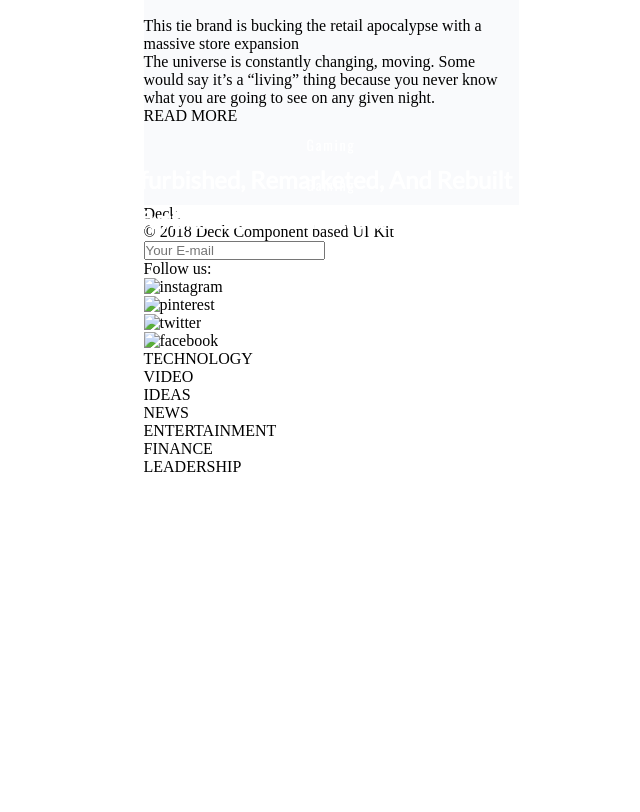
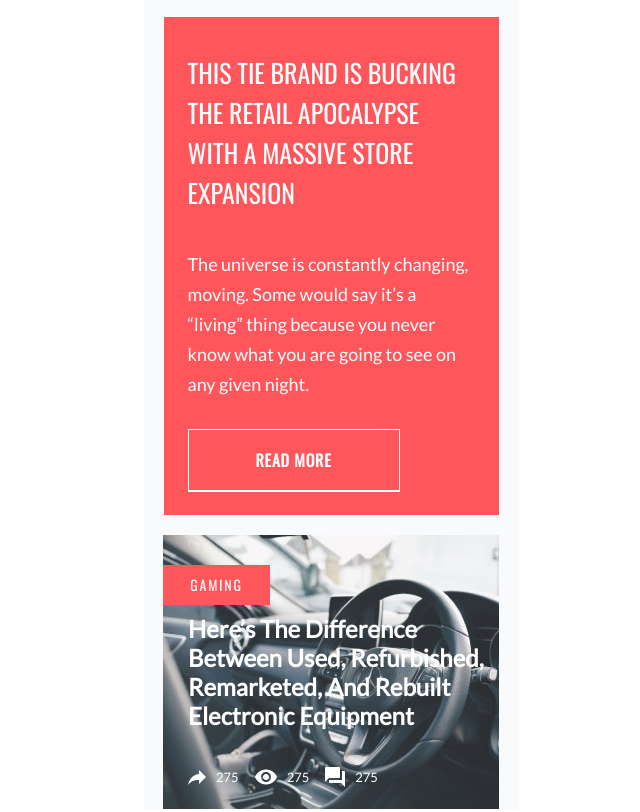
Before and after one commit to eunbij/pre-challenge-fe, a plain HTML site: page index.html in a window 1280 px wide. Shown: the part 1746-2558 px from the top of the page, without its empty margins (309-949 px from the left). Before the commit the page ends 2222 px from the top, so only its background shows below. Drawn offline with nearby package versions, Linux system fonts and the light colour scheme.

Commit message:
프리온보딩 챌린지 사전과제 구조 수정 및 고정형 레이아웃 작업

```diff
--- a/css/index.css
+++ b/css/index.css
@@ -106,6 +106,7 @@ main {
     line-height: 40px;
     color: #fff;
     letter-spacing: 1.75px;
+    text-transform: uppercase;
 }
 .banner h2 {
     font-family: 'Oswald', sans-serif;
@@ -273,3 +274,137 @@ main {
     font-weight: 500;
     color: #fff;
 }
+.blog {
+    width: 335px;
+    height: 498px;
+    background: #FF565C;
+    margin: 0 auto 20px auto;
+}
+.blog .h2 {
+    font-family: 'Oswald', sans-serif;
+    font-weight: 500;
+    font-size: 26px;
+    color: #fff;
+    text-align: left;
+    padding: 36px 24px;
+    text-transform: uppercase;
+    line-height: 40px;
+    word-spacing: -0.38px;
+}
+.blog p {
+    width: 282px;
+    padding-left: 24px;
+    font-family: 'Lato', sans-serif;
+    font-size: 18px;
+    color: #fff;
+    line-height: 30px;
+    margin-bottom: 30px;
+}
+.blog .btn {
+    width: 210px;
+    height: 60px;
+    border: 1px solid #fff;
+    border-bottom: 2px solid #fff;
+    text-align: center;
+    line-height: 60px;
+    margin-left: 24px;
+}
+.blog .btn a {
+    font-family: 'Oswald', sans-serif;
+    font-size: 16px;
+    letter-spacing: 0.8px;
+    font-weight: 600;
+    color: #fff;
+}
+.footer {
+    width: 375px;
+    height: 440px;
+    margin: 100px auto 8px auto;
+    background: #1D1F24;
+    padding: 40px 0 0 20px;
+}
+.footer .footerTop .footerLogo {
+    font-size: 24px;
+    font-weight: bold;
+    font-family: 'Lato', sans-serif;
+    color: #F9FAFC;
+    opacity: 0.2;
+}
+.footer .footerTop .copyright {
+    font-family: 'Lato', sans-serif;
+    line-height: 18px;
+    color: #fff;
+    opacity: 0.7;
+    margin-bottom: 20px;
+}
+.footer .social .emailSubs {
+    display: flex;
+    flex-flow: row nowrap;
+    justify-content: flex-start;
+    margin-bottom: 25px;
+}
+.footer .social .emailSubs input {
+    height: 35px;
+    border-radius: 0;
+    border: none;
+}
+.footer .social input#email {
+    width: 180px;
+    padding-left: 15px;
+    color: #1D1F24;
+}
+.footer .social input#email::placeholder {
+    opacity: 0.4;
+}
+.footer .social input#submit {
+    width: 120px;
+    font-family: 'Oswald', sans-serif;
+    font-weight: 500;
+    font-size: 12px;
+    letter-spacing: 1.5px;
+    background: #FF565C;
+    color: #fff;
+    text-align: center;
+}
+.footer .social .sns {
+    width: 194px;
+    height: 22px;
+    display: flex;
+    flex-flow: row wrap;
+    justify-content: flex-start;
+    margin-bottom: 30px;
+}
+.footer .social .sns p {
+    font-family: 'Lato', sans-serif;
+    font-size: 14px;
+    color: #fff;
+    opacity: 0.7;
+    margin-right: 19px;
+}
+.footer .social .sns .snsList {
+    width: 112px;
+    display: flex;
+    flex-flow: row wrap;
+    justify-content: space-between;
+    align-items: flex-start;
+}
+.footer .footerNav {
+    height: 135px;
+}
+.footer .footerNav ul {
+    display: flex;
+    flex-flow: row wrap;
+    justify-content: flex-start;
+}
+.footer .footerNav ul li {
+    width: 50%;
+    height: 21px;
+    line-height: 21px;
+    margin-bottom: 17px;
+}
+.footer .footerNav ul li a {
+    font-family: 'Oswald', sans-serif;
+    font-weight: 500;
+    color: #fff;
+    letter-spacing: 1.75px;
+}
--- a/index.html
+++ b/index.html
@@ -153,7 +153,7 @@
                     <a href="#">READ MORE</a>
                 </div>
             </article>
-            <article class="card3">
+            <article class="card">
                 <div class="category">
                     <p class="categoryTag">Gaming</p>
                 </div>
@@ -162,20 +162,21 @@
                 </h3>
                 <div class="cardFooter">
                     <div class="share">
-                        <img src="#" alt="">
+                        <img src="./image/ico-share.png" alt="shareicon">
                         <p>275</p>
                     </div>
                     <div class="views">
-                        <img src="#" alt="">
+                        <img src="./image/ico-views.png" alt="viewsicon">
                         <p>275</p>
                     </div>
                     <div class="comment">
-                        <img src="#" alt="">
+                        <img src="./image/ico-comments.png" alt="commentsicon">
                         <p>275</p>
                     </div>
                 </div>
+                </div>
             </article>
-            <article class="card4">
+            <article class="card">
                 <div class="category">
                     <p class="categoryTag">Gaming</p>
                 </div>
@@ -184,15 +185,15 @@
                 </h3>
                 <div class="cardFooter">
                     <div class="share">
-                        <img src="#" alt="">
+                        <img src="./image/ico-share.png" alt="shareicon">
                         <p>275</p>
                     </div>
                     <div class="views">
-                        <img src="#" alt="">
+                        <img src="./image/ico-views.png" alt="viewsicon">
                         <p>275</p>
                     </div>
                     <div class="comment">
-                        <img src="#" alt="">
+                        <img src="./image/ico-comments.png" alt="commentsicon">
                         <p>275</p>
                     </div>
                 </div>
@@ -204,20 +205,21 @@
                     Deck.
                 </h2>
                 <p class="copyright">
-                    © 2018 Deck Component based UI Kit
+                    © 2018 Deck <br> Component based UI Kit
                 </p>
             </div>
             <div class="social">
                 <div class="emailSubs">
-                    <input type="email" name="" id="" placeholder="Your E-mail">
+                    <input type="email" name="emailaddress" id="email" placeholder="Your E-mail">
+                    <input type="submit" id="submit" value="SUBSCRIBE">
                 </div>
                 <div class="sns">
                     <p>Follow us:</p>
                     <ul class="snsList">
-                        <li><a href="#"><img src="" alt="instagram"></a></li>
-                        <li><a href="#"><img src="" alt="pinterest"></a></li>
-                        <li><a href="#"><img src="" alt="twitter"></a></li>
-                        <li><a href="#"><img src="" alt="facebook"></a></li>
+                        <li><a href="#"><img src="./image/ico-instagram.png" alt="instagram"></a></li>
+                        <li><a href="#"><img src="./image/ico-pinterest.png" alt="pinterest"></a></li>
+                        <li><a href="#"><img src="./image/ico-twitter.png" alt="twitter"></a></li>
+                        <li><a href="#"><img src="./image/ico-facebook.png" alt="facebook"></a></li>
                     </ul>
                 </div>
             </div>
@@ -234,14 +236,5 @@
             </div>
         </footer>
     </div>
-    <script>
-        const menubtn = document.querySelectorAll("input");
-        function menuToggle(){
-            menubtn.addEventListener("click"),()=>{
-                menubtn.style.display = "none";
-            };
-        }
-        menuToggle();
-    </script>
 </body>
 </html>
```
